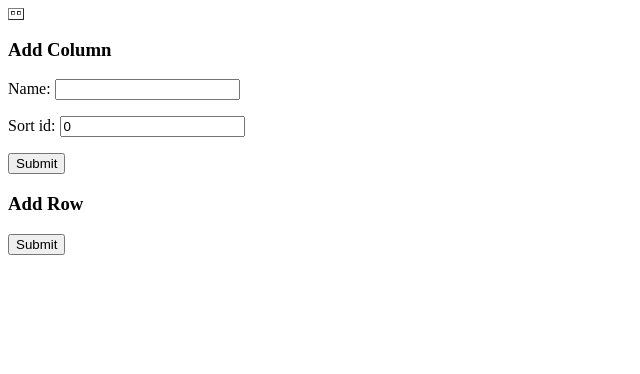
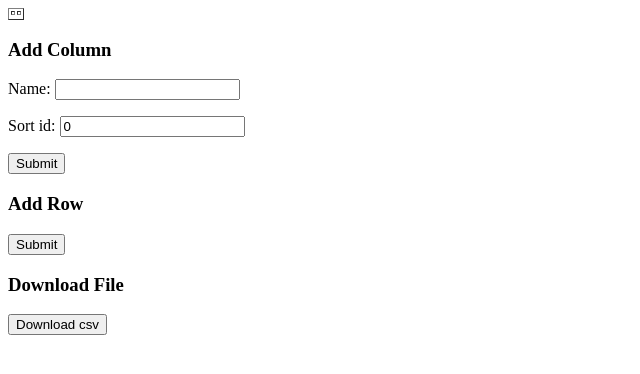
Before and after one commit to prashant-kr-314/VMC, a Django app: template src/templates/spreadsheet/display_sheet.html in a window 1280 px wide. Shown: the top 374 px of the page, without its empty margins (0-640 px from the left). Run offline with Django 3.2, Linux system fonts and the light colour scheme; the template is opened without the code that fills it: values that come from a table or form of the project are taken from there, others are empty; parts of the project's set-up code (start-up, migrations or seed data) failed here and were passed over.

Commit message:
Update display_sheet.html
Added download csv button

```diff
--- a/src/templates/spreadsheet/display_sheet.html
+++ b/src/templates/spreadsheet/display_sheet.html
@@ -53,5 +53,10 @@
     {{ add_row_form.as_p }}
     <input type="submit" value="Submit">
 </form>
+<h3>Download File</h3>
+<form method="post" action="{% url 'spreadsheet:display_csv' sheet.id %}">
+    {% csrf_token %}
+    <input type="submit" value="Download csv">
+</form>
 </body>
 </html>
```
